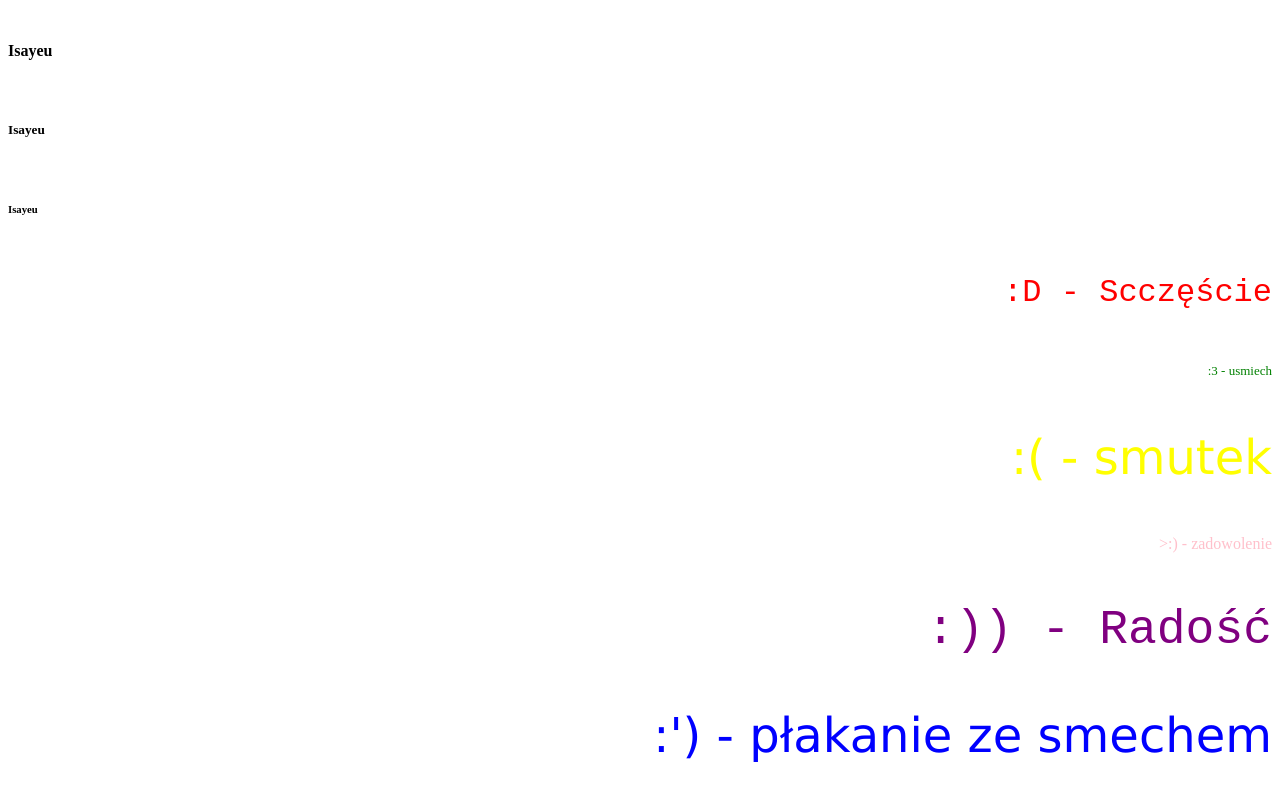
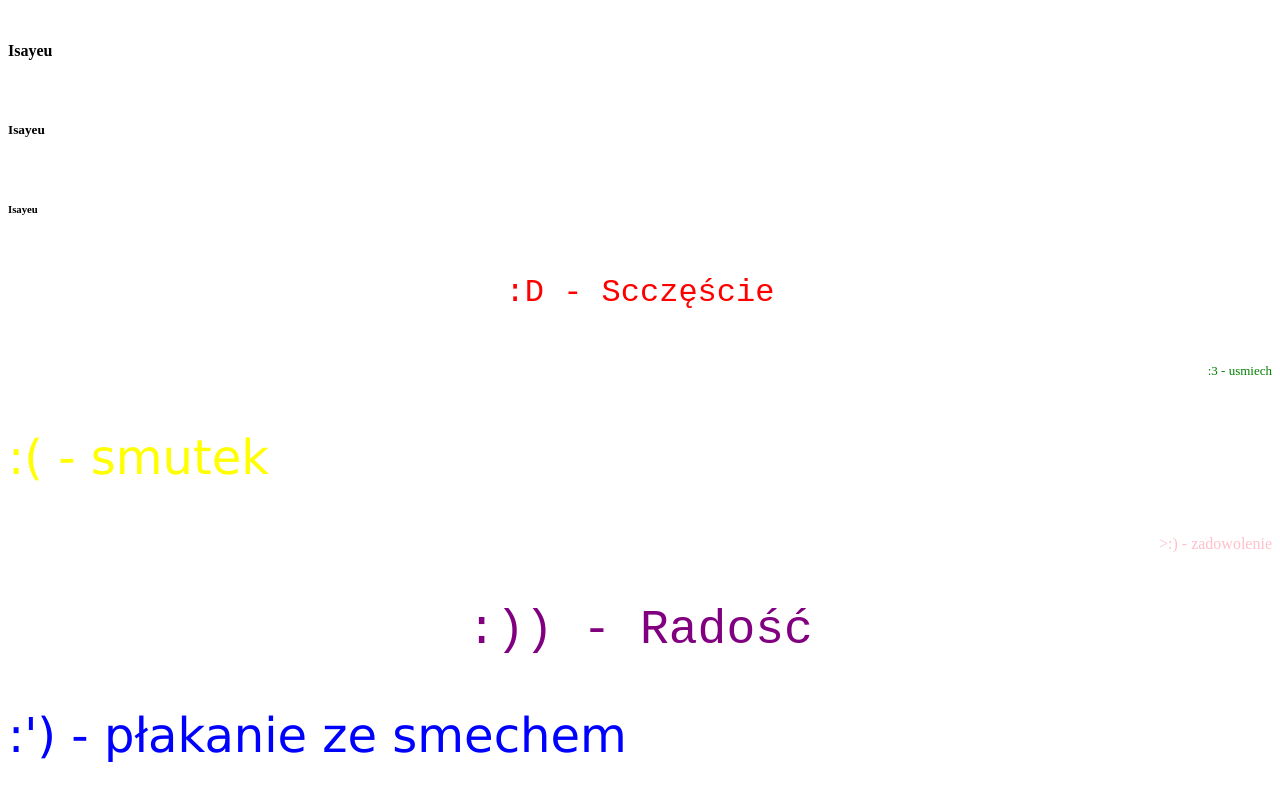
Before and after one commit to ImBnr/imbnruska, a plain HTML site: page index.html in a window 1280 px wide. Shown: the part 612-1412 px from the top of the page. Drawn offline with Linux system fonts and the light colour scheme.

Commit message:
Update index.html

```diff
--- a/index.html
+++ b/index.html
@@ -19,11 +19,11 @@
 <h4>  Isayeu </h4><br>
 <h5>  Isayeu </h5><br>
 <h6>  Isayeu </h6><br>
-<p align="right"> <font color="red" size="6" face="Courier New"> :D - Scczęście </font> </p> <br>
+<p align="center"> <font color="red" size="6" face="Courier New"> :D - Scczęście </font> </p> <br>
 <p align="right"> <font color="green" size="2" face="Times New Roman"> :3 - usmiech </font> </p> <br>
-<p align="right"> <font color="yellow" size="8" face="Verdana"> :( - smutek </font> </p> <br>
+<p align="left"> <font color="yellow" size="8" face="Verdana"> :( - smutek </font> </p> <br>
 <p align="right"> <font color="pink" size="3" face="Times New Roman"> >:) - zadowolenie </font> </p> <br>
-<p align="right"> <font color="purple" size="7" face="Courier New"> :)) - Radość </font> </p> <br>
-<p align="right"> <font color="blue" size="10" face="Verdana"> :') - płakanie ze smechem </font> </p> <br>
+<p align="center"> <font color="purple" size="7" face="Courier New"> :)) - Radość </font> </p> <br>
+<p align="left"> <font color="blue" size="10" face="Verdana"> :') - płakanie ze smechem </font> </p> <br>
     </body>
   </html>
```
